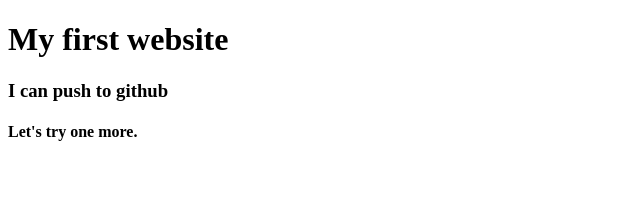
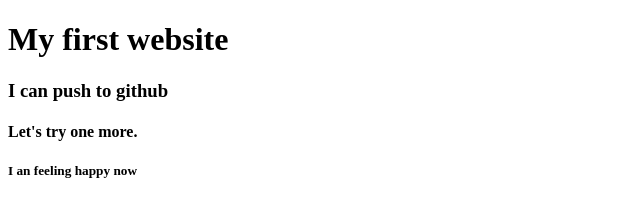
Before and after one commit to sakibchisti/my-first-website, a plain HTML site: page index.html in a window 1280 px wide. Shown: the whole page, without its empty margins (0-640 px from the left). Drawn offline with Linux system fonts and the light colour scheme.

Commit message:
Feeling happy

```diff
--- a/index.html
+++ b/index.html
@@ -10,5 +10,6 @@
   <h1>My first website</h1>
   <h3>I can push to github</h3>
   <h4>Let's try one more.</h4>
+  <h5>I an feeling happy now</h5>
 </body>
 </html>
```
